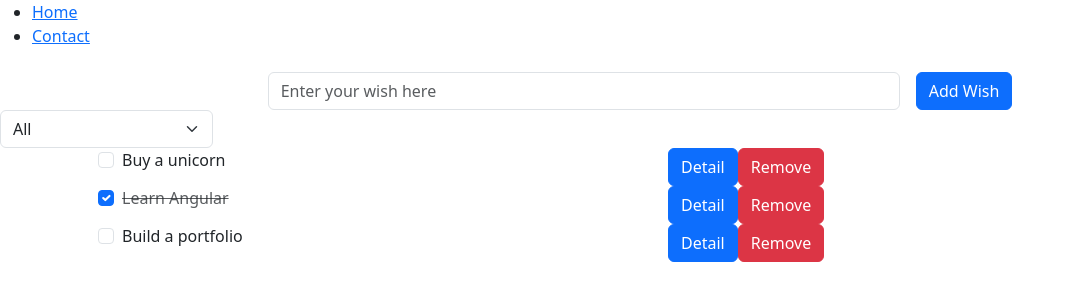
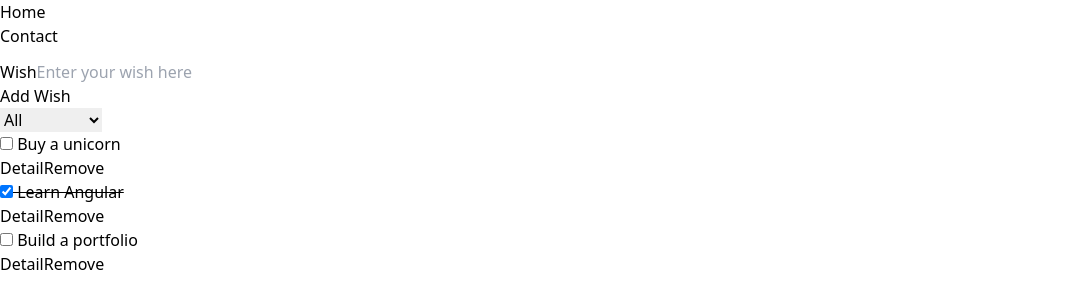
Before and after one commit to xmaxcooking/wishlist, an Angular app: page / in a window 1280 px wide. Shown: the top 308 px of the page, without its empty margins (0-1075 px from the left). Built offline with nearby package versions, Linux system fonts and the light colour scheme.

Commit message:
feat(styles): integrate Tailwind CSS and update global styles

```diff
--- a/eslint.config.js
+++ b/eslint.config.js
@@ -6,6 +6,7 @@ const angular = require("angular-eslint");
 module.exports = tseslint.config(
   {
     files: ["**/*.ts"],
+    ignores: ["libs/*"],
     extends: [
       eslint.configs.recommended,
       ...tseslint.configs.recommended,
--- a/package.json
+++ b/package.json
@@ -27,8 +27,10 @@
     "@angular-devkit/build-angular": "^18.2.12",
     "@angular/cli": "^18.2.12",
     "@angular/compiler-cli": "^18.2.0",
+    "@spartan-ng/cli": "^0.0.1-alpha.380",
     "@types/jasmine": "~5.1.0",
     "angular-eslint": "19.0.2",
+    "autoprefixer": "^10.4.20",
     "eslint": "^9.16.0",
     "jasmine-core": "~5.2.0",
     "karma": "~6.4.0",
@@ -36,6 +38,8 @@
     "karma-coverage": "~2.2.0",
     "karma-jasmine": "~5.1.0",
     "karma-jasmine-html-reporter": "~2.1.0",
+    "postcss": "^8.4.49",
+    "tailwindcss": "^3.4.17",
     "typescript": "~5.5.2",
     "typescript-eslint": "8.18.0"
   }
--- a/src/app/navigation/navigation-header/navigation-header.component.html
+++ b/src/app/navigation/navigation-header/navigation-header.component.html
@@ -1,3 +1,4 @@
+
 <header>
   <nav>
     <ul>
--- a/src/index.html
+++ b/src/index.html
@@ -5,7 +5,6 @@
   <title>Wishlist</title>
   <base href="/">
   <meta name="viewport" content="width=device-width, initial-scale=1">
-  <link rel="stylesheet" href="https://cdn.jsdelivr.net/npm/bootstrap@5.3.3/dist/css/bootstrap.min.css" integrity="sha384-QWTKZyjpPEjISv5WaRU9OFeRpok6YctnYmDr5pNlyT2bRjXh0JMhjY6hW+ALEwIH" crossorigin="anonymous">
   <link rel="icon" type="image/x-icon" href="favicon.ico">
 </head>
 <body>
--- a/src/styles.css
+++ b/src/styles.css
@@ -1 +1,4 @@
 /* You can add global styles to this file, and also import other style files */
+@tailwind base;
+@tailwind components;
+@tailwind utilities;
--- /dev/null
+++ b/tailwind.config.js
@@ -0,0 +1,10 @@
+/** @type {import('tailwindcss').Config} */
+module.exports = {
+  content: [
+    "./src/**/*.{html,ts}",
+  ],
+  theme: {
+    extend: {},
+  },
+  plugins: [],
+}
```
Also changed, not shown: 1 other file (tests, documents, lock files or other folders).
